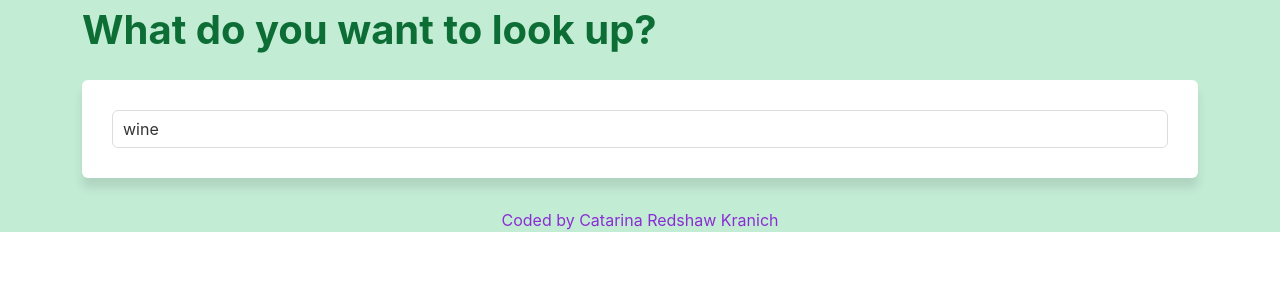
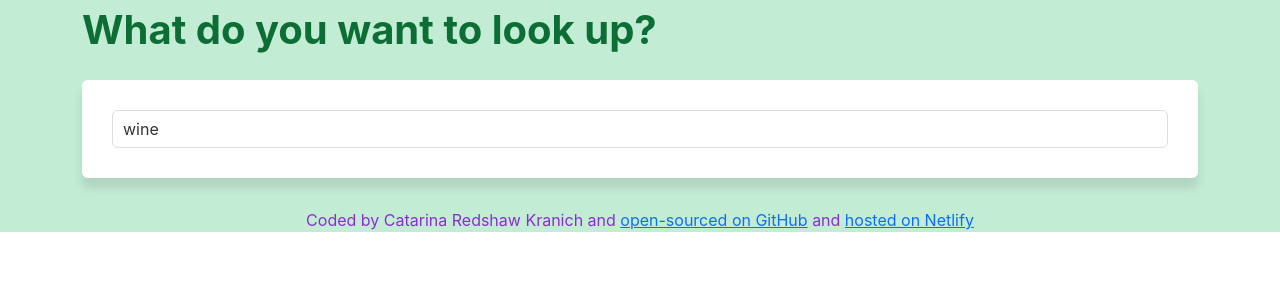
Before and after one commit to rkcatarina/dictionary-project, a React (Create React App) app: page / in a window 1280 px wide. Shown: the top 300 px of the page. Built offline with nearby package versions, Linux system fonts and the light colour scheme; no server answers.

Commit message:
Linked GitHub and Netlify in footer

```diff
--- a/src/App.js
+++ b/src/App.js
@@ -3,17 +3,23 @@ import Dictionary from "./Dictionary";
 
 function App() {
   return (
-
     <div className="App">
       <div className="container">
         <header className="App-header">
           <strong>What do you want to look up?</strong>
         </header>
         <main>
-          <Dictionary defaultWord={"wine"}/>
+          <Dictionary defaultWord={"wine"} />
         </main>
         <footer className="App-footer">
-          Coded by Catarina Redshaw Kranich
+          Coded by Catarina Redshaw Kranich and{" "}
+          <a href="https://github.com/rkcatarina/dictionary-project">
+            open-sourced on GitHub
+          </a>{" "}
+          and{" "}
+          <a href="https://zealous-pasteur-410dc8.netlify.app/">
+            hosted on Netlify
+          </a>
         </footer>
       </div>
     </div>
```
